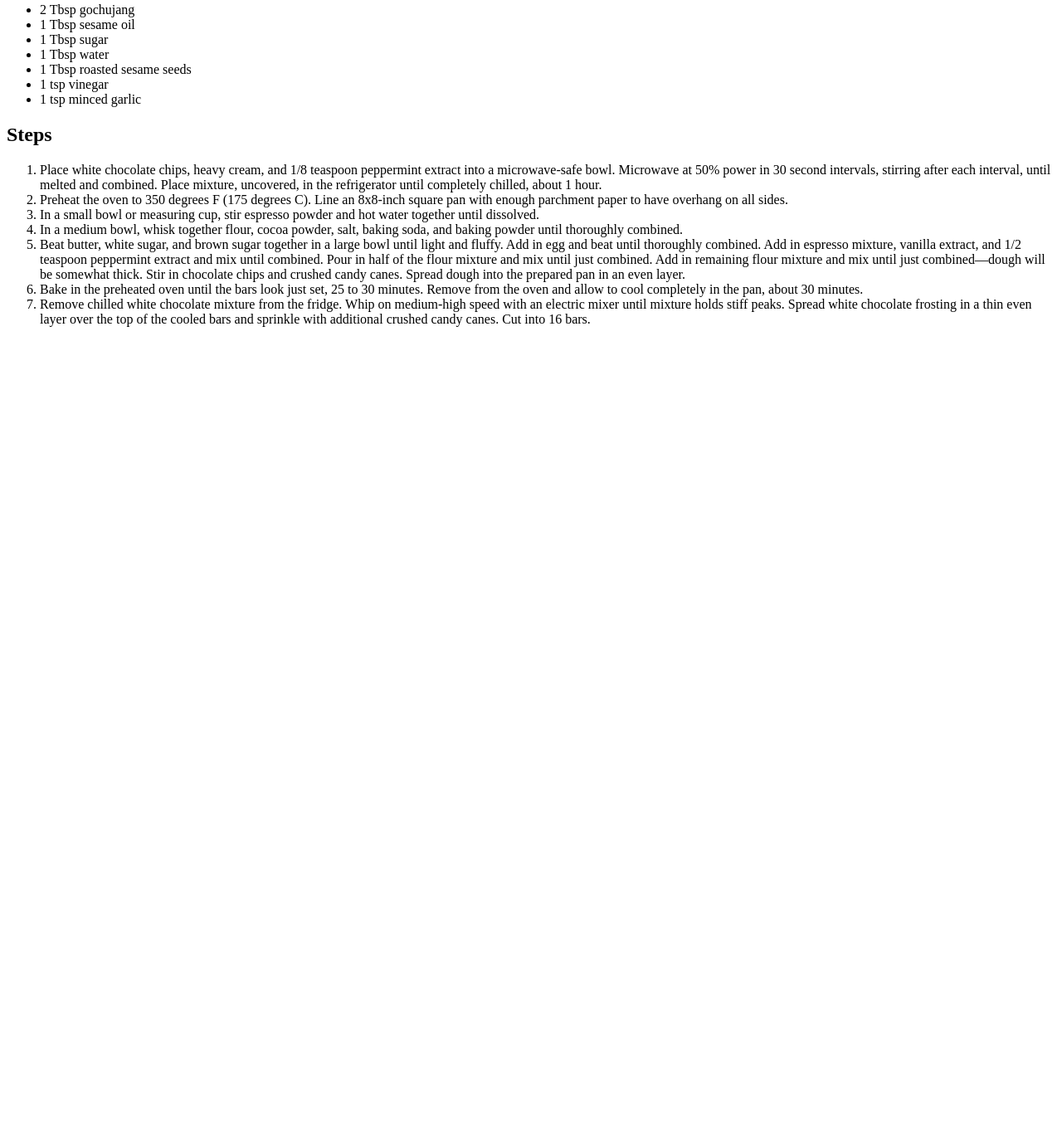
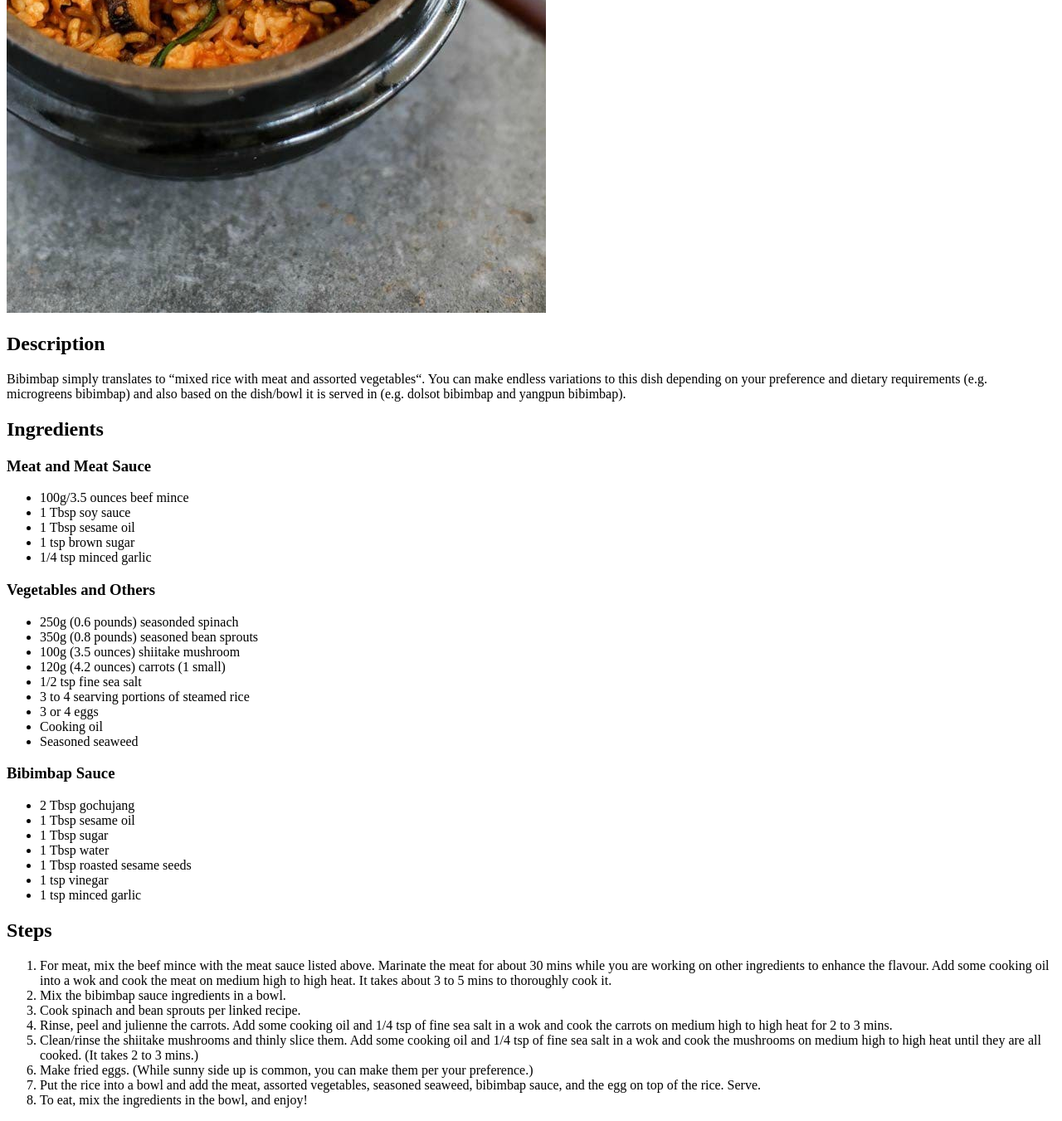
Before and after one commit to Iradesa/odin-recipes, a plain HTML site: page recipes/bibimbap.html in a window 1280 px wide. Shown: the part 704-2055 px from the top of the page at 83% size. Before the commit the page ends 1114 px from the top, so only its background shows below. Drawn offline with Linux system fonts and the light colour scheme.

Commit message:
Edited Bibimbap Recipe page and added image
Edited to finish the recipe steps for the bibimbap recipe and added an image to the page

```diff
--- a/recipes/bibimbap.html
+++ b/recipes/bibimbap.html
@@ -49,23 +49,21 @@
             </ul>
         <h2>Steps</h2>
             <ol>
-                <li>Place white chocolate chips, heavy cream, and 1/8 teaspoon peppermint extract into a microwave-safe bowl.
-                     Microwave at 50% power in 30 second intervals, stirring after each interval, until melted and combined.
-                     Place mixture, uncovered, in the refrigerator until completely chilled, about 1 hour.</li>
-                <li>Preheat the oven to 350 degrees F (175 degrees C). Line an 8x8-inch square pan with enough parchment paper
-                    to have overhang on all sides.</li>
-                <li>In a small bowl or measuring cup, stir espresso powder and hot water together until dissolved.</li>
-                <li>In a medium bowl, whisk together flour, cocoa powder, salt, baking soda, and baking powder until thoroughly combined.</li>
-                <li>Beat butter, white sugar, and brown sugar together in a large bowl until light and fluffy. Add in egg and beat until thoroughly combined.
-                    Add in espresso mixture, vanilla extract, and 1/2 teaspoon peppermint extract and mix until combined. Pour in half of the flour mixture and mix until just combined.
-                    Add in remaining flour mixture and mix until just combined—dough will be somewhat thick.
-                    Stir in chocolate chips and crushed candy canes. Spread dough into the prepared pan in an even layer.</li>
-                <li>Bake in the preheated oven until the bars look just set, 25 to 30 minutes.
-                    Remove from the oven and allow to cool completely in the pan, about 30 minutes.</li>
-                <li>Remove chilled white chocolate mixture from the fridge.
-                    Whip on medium-high speed with an electric mixer until mixture holds stiff peaks.
-                    Spread white chocolate frosting in a thin even layer over the top of the cooled bars and sprinkle with additional crushed candy canes.
-                    Cut into 16 bars.</li>
+                <li>For meat, mix the beef mince with the meat sauce listed above.
+                    Marinate the meat for about 30 mins while you are working on other ingredients to enhance the flavour.
+                    Add some cooking oil into a wok and cook the meat on medium high to high heat.
+                    It takes about 3 to 5 mins to thoroughly cook it.</li>
+                <li>Mix the bibimbap sauce ingredients in a bowl.</li>
+                <li>Cook spinach and bean sprouts per linked recipe.</li>
+                <li>Rinse, peel and julienne the carrots.
+                    Add some cooking oil and 1/4 tsp of fine sea salt in a wok and cook the carrots on medium high to high heat for 2 to 3 mins.</li>
+                <li>Clean/rinse the shiitake mushrooms and thinly slice them.
+                    Add some cooking oil and 1/4 tsp of fine sea salt in a wok and cook the mushrooms on medium high to high heat until they are all cooked.
+                    (It takes 2 to 3 mins.)</li>
+                <li>Make fried eggs. (While sunny side up is common, you can make them per your preference.)</li>
+                <li>Put the rice into a bowl and add the meat, assorted vegetables, seasoned seaweed, bibimbap sauce, and the egg on top of the rice.
+                    Serve.</li>
+                <li>To eat,  mix the ingredients in the bowl, and enjoy!</li>
             </ol>
 
     </body>
```
Also changed, not shown: recipes/bibimbapbowl.jpg (added).
